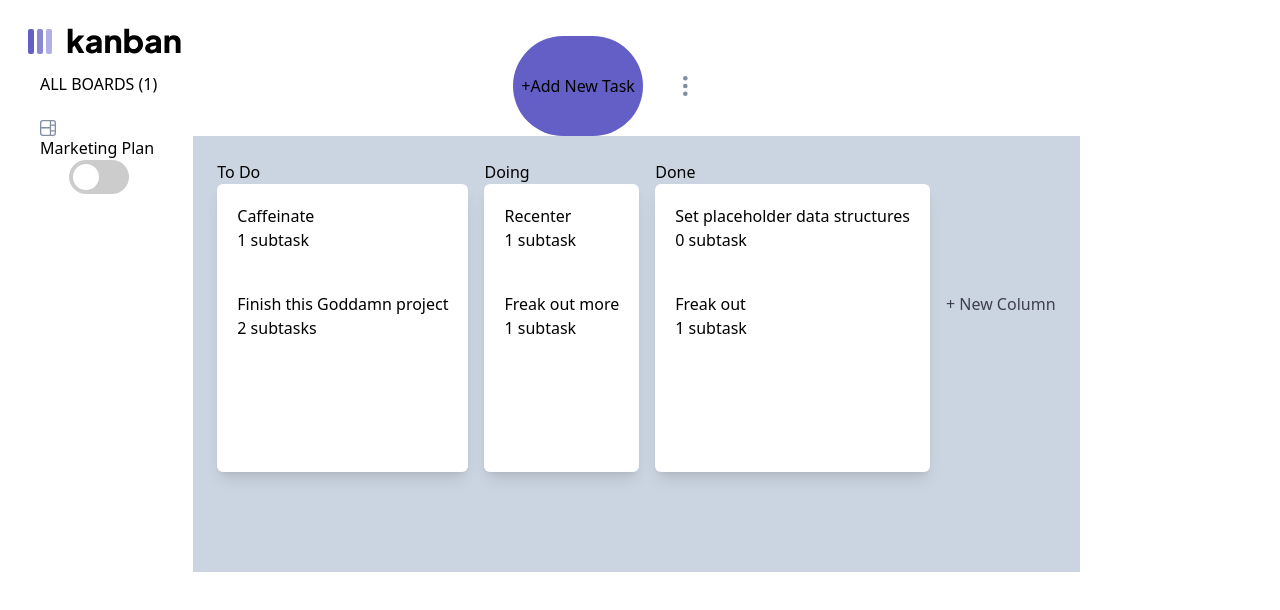
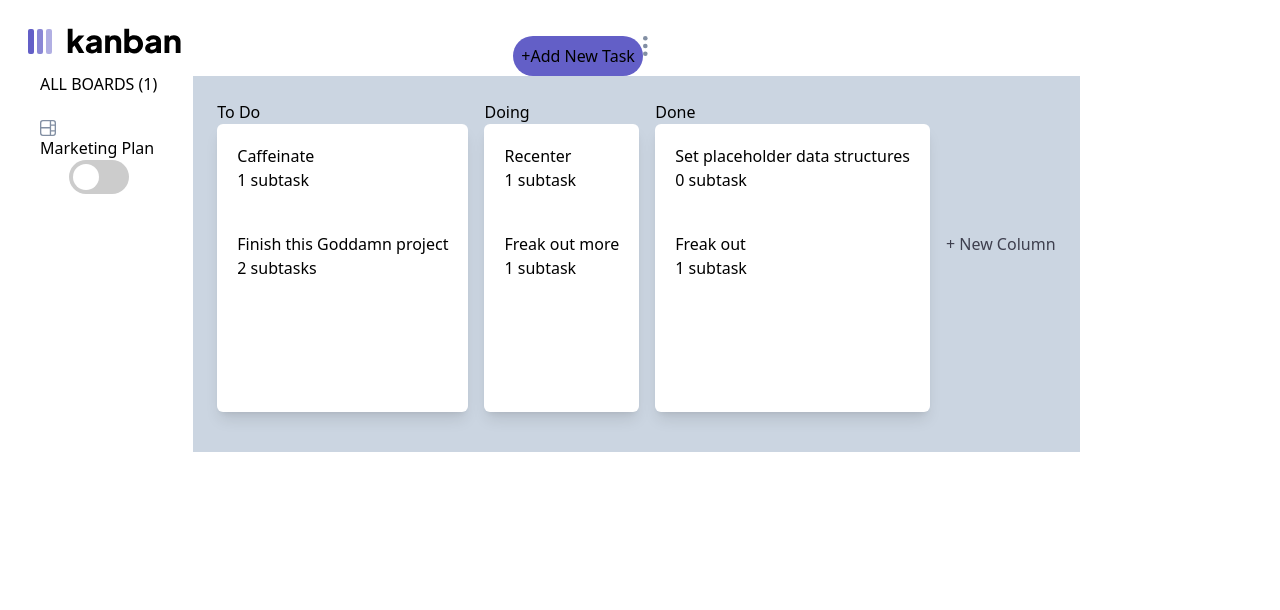
Before and after one commit to christian-faber/dev-island-kanban, a React (Create React App) app: page / in a window 1280 px wide. Shown: the top 610 px of the page. Built offline with nearby package versions, Linux system fonts and the light colour scheme; a web font is replaced by a local one.

Commit message:
better dropdown

```diff
--- a/src/components/Board.js
+++ b/src/components/Board.js
@@ -5,10 +5,12 @@ import { useDispatch } from "react-redux";
 import { handleOnDragEnd } from "../features/columnSlice";
 import { useSelector } from "react-redux";
 import { useEffect } from "react";
+import { useState } from "react";
 
 export const Board = () => {
   const data = useSelector((state) => state.column);
   const dispatch = useDispatch();
+  const [open, setOpen] = useState(false);
 
   useEffect(() => {
     console.log(data);
--- a/src/components/Top.js
+++ b/src/components/Top.js
@@ -12,23 +12,35 @@ export const Top = () => {
     <div className="pl-80 flex flex-row text-black ">
       <div className="flex flex-row ">
         <button
-
           className="position-absolute p-2 rounded-full bg-purple-btn"
-
           onClick={() => {
             dispatch(openTaskModal());
           }}
         >
           +Add New Task
         </button>
-        {isOpen && (
-          <div className="w-5">
-            <button>Edit Boards</button>
-            <button>Edit Columns</button>
+        <div
+        // container
+        >
+          <div
+            //trigger
+            onClick={() => setOpen(!isOpen)}
+            // className="p-10 absolute h-15 w-15 rounded-lg overflow-hidden cursor-pointer"
+          >
+            <VerticalEllipsis className="p-10 absolute h-15 w-15 rounded-lg overflow-hidden cursor-pointer" />
           </div>
-        )}
-        <div onClick={() => setOpen(!isOpen)} className="p-10">
-          <VerticalEllipsis />
+          {isOpen && (
+            <div className="absolute top-25 right-5 rounded-lg p-5 w-50 border border-solid shadow-md">
+              <ul className="py-2.5">
+                <li className="hover:bg-slate-400 rounded-lg p-1">
+                  Edit Boards
+                </li>
+                <li className="hover:bg-slate-400 rounded-lg p-1">
+                  Edit Columns
+                </li>
+              </ul>
+            </div>
+          )}
         </div>
       </div>
     </div>
```
